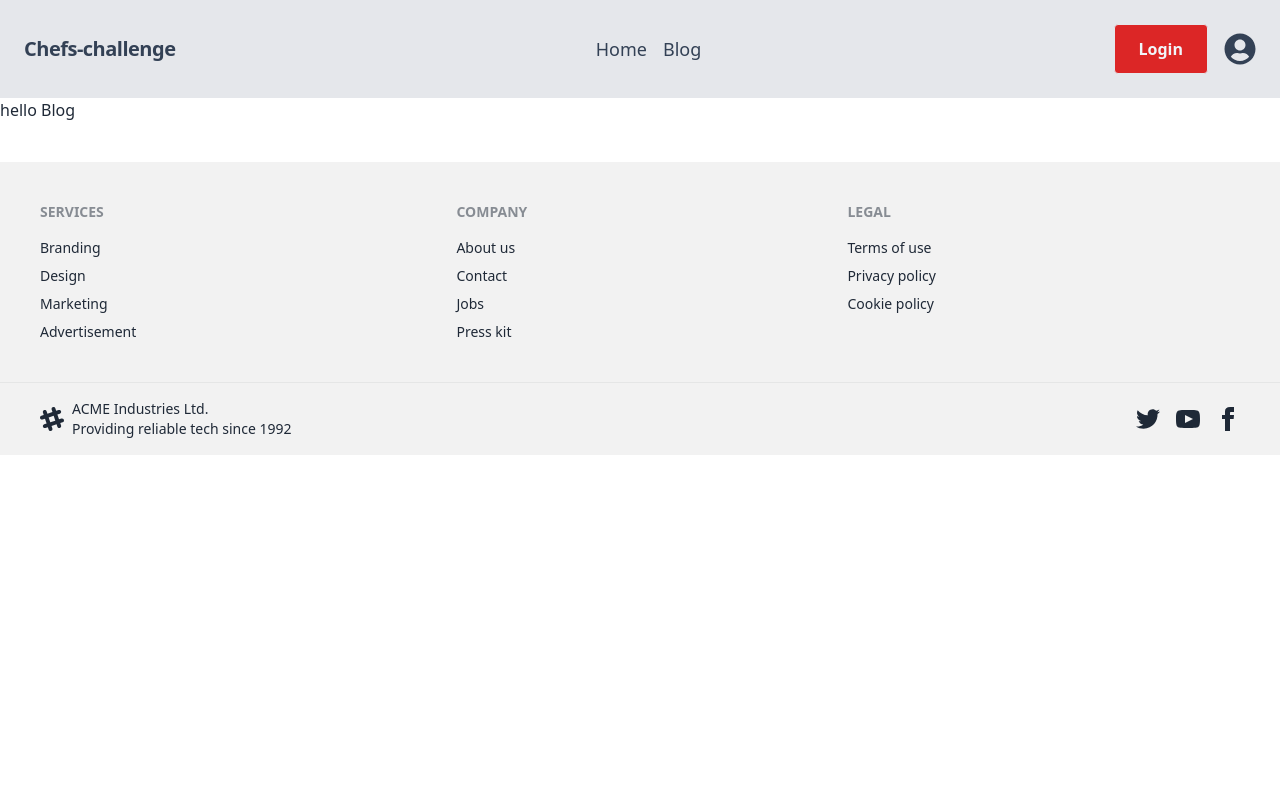
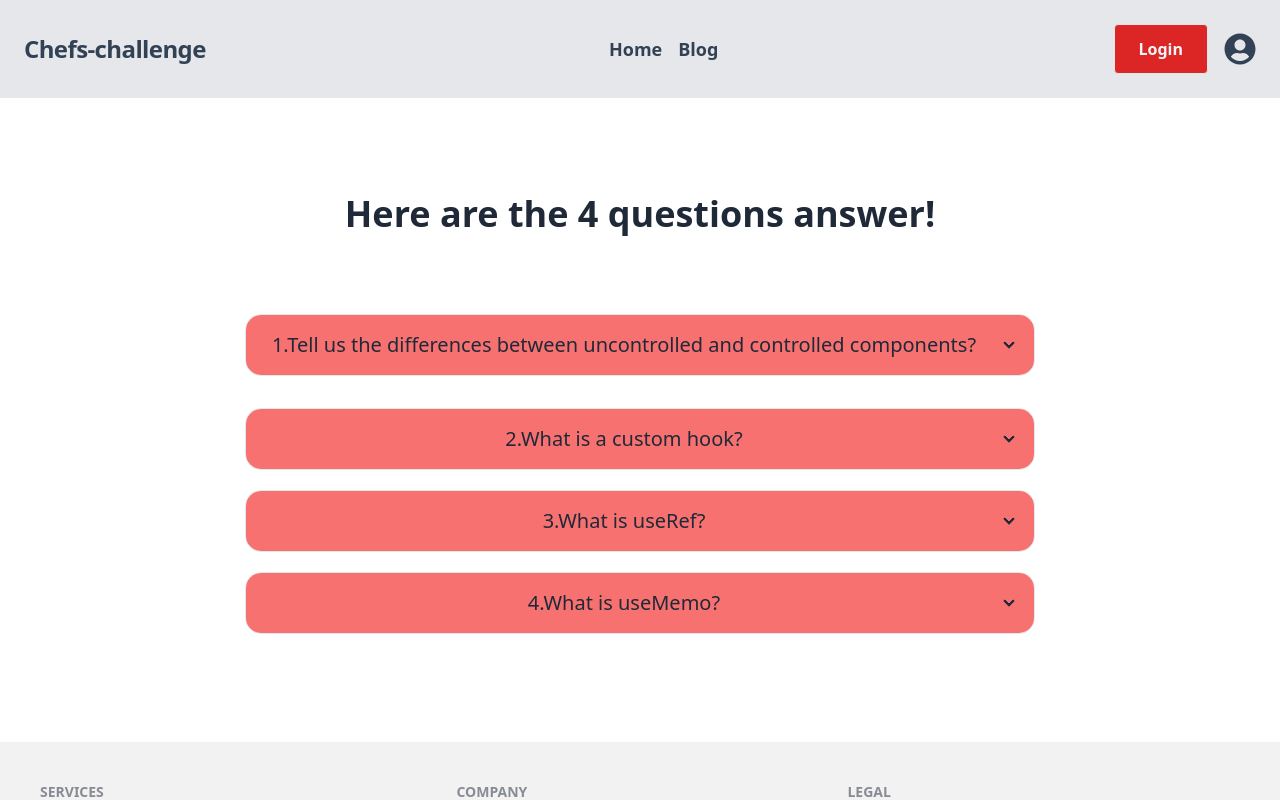
Before and after one commit to AltafHusain22/chef-mart-client, a React (Vite) app: page /blog in a window 1280 px wide. Shown: the top 800 px of the page. Built offline with nearby package versions, Linux system fonts and the light colour scheme.

Commit message:
blog page added

```diff
--- a/src/components/Layout/Main.jsx
+++ b/src/components/Layout/Main.jsx
@@ -1,6 +1,5 @@
 /* eslint-disable no-unused-vars */
 import React from "react";
-import Header from "../shared/Header/Header";
 import { Outlet } from "react-router-dom";
 import Footer from "../shared/Footer/Footer";
 import Nav from "../shared/Header/nav";
@@ -8,7 +7,6 @@ import Nav from "../shared/Header/nav";
 const Main = () => {
   return (
     <div>
-      {/* <Header></Header> */}
       <Nav></Nav>
       <Outlet></Outlet>
       <Footer></Footer>
--- a/src/components/blog/Blog.jsx
+++ b/src/components/blog/Blog.jsx
@@ -1,12 +1,102 @@
 /* eslint-disable no-unused-vars */
-import React from 'react';
+import React from "react";
 
 const Blog = () => {
-	return (
-		<div>
-			<h2>hello Blog</h2>
-		</div>
-	);
+  return (
+    <div>
+      <div>
+        <div className="p-12 text-center">
+          <h1 className="py-12 text-4xl font-sans font-bold">
+            Here are the 4 questions answer!
+          </h1>
+          <div
+            tabIndex={0}
+            className="mx-auto collapse collapse-arrow border border-base-300 bg-base-100 rounded-box sm:w-1/2 lg:w-2/3 my-8"
+          >
+            <div className="collapse-title text-xl font-medium bg-red-400">
+              1.Tell us the differences between uncontrolled and controlled
+              components?
+            </div>
+            <div className="collapse-content text-sm sm:text-base ">
+              <p className="py-5">
+                In React, controlled components are those that are bound to a
+                state value and are modified via user input by updating the
+                state value. They rely on the parent component to manage the
+                state and handle all user input.
+                <br />
+                In contrast, uncontrolled components are components that do not
+                rely on a state value to function, but instead manage their own
+                state internally through the DOM. They are usually created using
+                refs in React. Controlled components provide a more reliable way
+                of managing state, while uncontrolled components are easier to
+                set up but may lead to inconsistencies.
+              </p>
+            </div>
+          </div>
+          <div
+            tabIndex={0}
+            className="mx-auto collapse collapse-arrow border border-base-300 bg-base-100 rounded-box sm:w-1/2 lg:w-2/3 my-5"
+          >
+            <div className="collapse-title text-xl font-medium bg-red-400">
+              2.What is a custom hook?
+            </div>
+            <div className="collapse-content text-sm sm:text-base ">
+              <p className="py-5">
+                A custom hook is a JavaScript function that uses one or more
+                built-in hooks and can be used to encapsulate and reuse stateful
+                logic in React components. Custom hooks are a way to share
+                functionality among components without repeating code, similar
+                to how regular functions are used to share logic among different
+                parts of an application. They allow developers to extract
+                commonly used logic from components and create reusable and
+                composable hooks.
+              </p>
+            </div>
+          </div>
+          <div
+            tabIndex={0}
+            className="mx-auto collapse collapse-arrow border border-base-300 bg-base-100 rounded-box sm:w-1/2 lg:w-2/3 my-5"
+          >
+            <div className="collapse-title text-xl font-medium bg-red-400">
+              3.What is useRef?
+            </div>
+            <div className="collapse-content text-sm sm:text-base ">
+              <p className="py-5">
+                <strong>useRef:</strong> is a hook in React that creates a
+                reference to a mutable value which persists for the entire
+                lifecycle of the component. It is often used to access or modify
+                the properties of a DOM element, to store a value that should
+                persist between renders, or to create a reference to a child
+                component.
+              </p>
+            </div>
+          </div>
+          <div
+            tabIndex={0}
+            className="mx-auto collapse collapse-arrow border border-base-300 bg-base-100 rounded-box sm:w-1/2 lg:w-2/3 my-5"
+          >
+            <div className="collapse-title text-xl font-medium bg-red-400">
+              4.What is useMemo?
+            </div>
+            <div className="collapse-content text-sm sm:text-base ">
+              <p className="py-5">
+                <strong>useMemo:</strong> is a React hook that is used to
+                memoize the result of a function so that it is only recomputed
+                when its dependencies have changed. It is used to optimize the
+                performance of the application by preventing unnecessary
+                re-renders. When a component renders, all of its functions and
+                variables are re-evaluated, which can be a costly operation. By
+                using useMemo, we can memoize the result of a function so that
+                it is only re-evaluated when its dependencies change. This can
+                be especially useful for expensive computations or when dealing
+                with large data sets.{" "}
+              </p>
+            </div>
+          </div>
+        </div>
+      </div>
+    </div>
+  );
 };
 
 export default Blog;
--- a/src/components/shared/Header/Nav.jsx
+++ b/src/components/shared/Header/Nav.jsx
@@ -13,7 +13,7 @@ const Navbar = () => {
     <nav className="flex items-center justify-between flex-wrap bg-gray-200 p-6">
       <div className="flex items-center flex-shrink-0 text-slate-700 mr-6">
         <Link to="/">
-          <span className="font-semibold text-xl tracking-tight">
+          <span className="font-semibold text-2xl tracking-tight">
             Chefs-challenge
           </span>
         </Link>
@@ -34,13 +34,13 @@ const Navbar = () => {
         <div className="text-lg lg:flex-grow text-center">
           <Link
             to="/"
-            className="block mt-4 lg:inline-block lg:mt-0 text-slate-700 hover:text-slate-600 mr-4"
+            className="block font-bold mt-4 lg:inline-block lg:mt-0 text-slate-700 hover:text-slate-600 mr-4"
           >
             Home
           </Link>
           <Link
             to="/blog"
-            className="block mt-4 lg:inline-block lg:mt-0 text-slate-700 hover:text-slate-600 mr-4"
+            className="block font-bold mt-4 lg:inline-block lg:mt-0 text-slate-700 hover:text-slate-600 mr-4"
           >
             Blog
           </Link>
@@ -48,7 +48,7 @@ const Navbar = () => {
         <div className="flex items-center">
           <Link
             to="/login"
-            className="inline-block  px-6 py-4  leading-none border rounded text-slate-100 font-bold hover:text-gray-900  mt-4 lg:mt-0 mr-4 bg-red-600  "
+            className="inline-block px-6 py-4  leading-none border rounded text-slate-100 font-bold hover:text-gray-900  mt-4 lg:mt-0 mr-4 bg-red-600  "
           >
             Login
           </Link>
```
